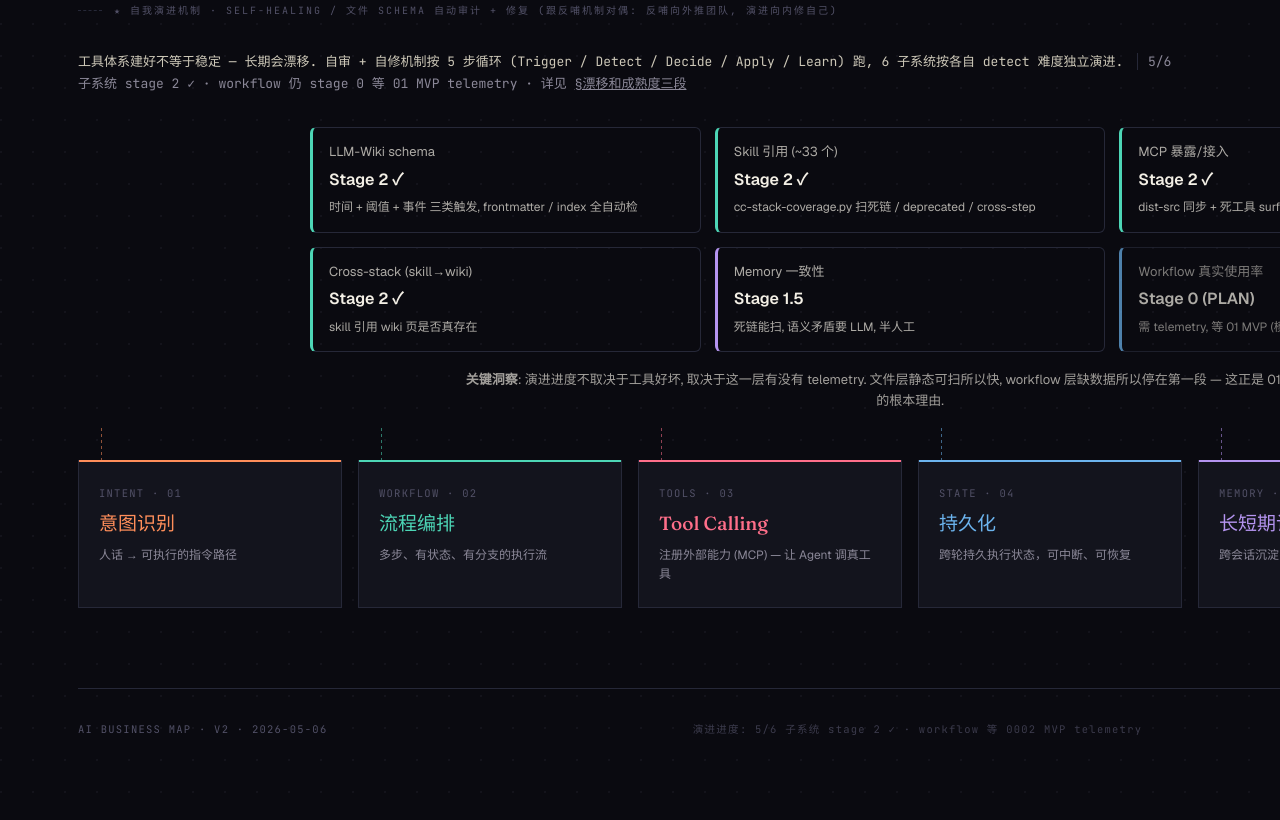
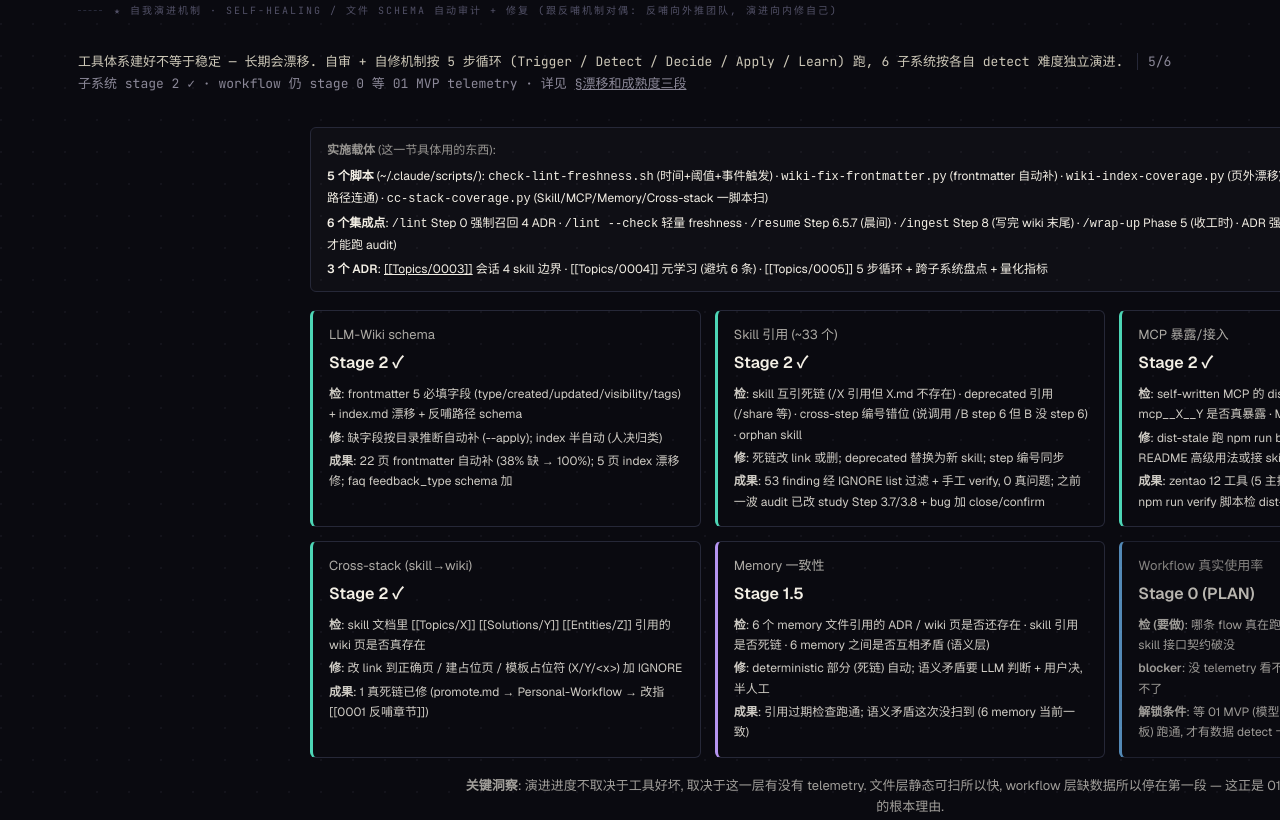
Before and after one commit to CassandraCat/CassandraCat.github.io, a website: page quartz/static/posts/ai/ai-business-map/index.html in a window 1280 px wide. Shown: the part 4297-5117 px from the top of the page. Drawn offline with nearby package versions, Linux system fonts and the light colour scheme.

Commit message:
post: 自我演进区块改详细 — 加实施载体 + 每张卡 3 行
之前每张卡只一句抽象描述, 读者看不懂"具体做了啥". 改为:

顶部加 实施载体小区: 5 脚本 + 6 集成点 + 3 ADR 全列出
每张子系统卡 3 行结构:
- 检: 具体检测什么
- 修: 怎么修法 (auto / 半自动 / 人工)
- 成果: 实测数字 (22 页 frontmatter / 5 页 index / 53→0 finding 等)

读者能从这一节真看出"演进机制具体做了什么", 不是空话.

```diff
--- a/quartz/static/posts/ai/ai-business-map/index.html
+++ b/quartz/static/posts/ai/ai-business-map/index.html
@@ -837,38 +837,78 @@
     工具体系建好不等于稳定 — 长期会漂移. 自审 + 自修机制按 5 步循环 (Trigger / Detect / Decide / Apply / Learn) 跑, 6 子系统按各自 detect 难度独立演进.
     <span class="fb-stat">5/6 子系统 stage 2 ✓ · workflow 仍 stage 0 等 01 MVP telemetry · 详见 <a href="/posts/ai/ai-business-map/" style="color:inherit;text-decoration:underline">§漂移和成熟度三段</a></span>
   </p>
+
+  <div style="max-width:1200px; margin:14px auto 0; padding:12px 16px; background:rgba(255,255,255,0.02); border:1px solid var(--border); border-radius:6px; font-size:12px; line-height:1.7;">
+    <div style="opacity:0.6; margin-bottom:6px"><b>实施载体</b> (这一节具体用的东西):</div>
+    <div><b>5 个脚本</b> (~/.claude/scripts/): <code>check-lint-freshness.sh</code> (时间+阈值+事件触发) · <code>wiki-fix-frontmatter.py</code> (frontmatter 自动补) · <code>wiki-index-coverage.py</code> (页外漂移) · <code>wiki-feedback-trace.py</code> (反哺 4 路径连通) · <code>cc-stack-coverage.py</code> (Skill/MCP/Memory/Cross-stack 一脚本扫)</div>
+    <div style="margin-top:4px"><b>6 个集成点</b>: <code>/lint</code> Step 0 强制召回 4 ADR · <code>/lint --check</code> 轻量 freshness · <code>/resume</code> Step 6.5.7 (晨间) · <code>/ingest</code> Step 8 (写完 wiki 末尾) · <code>/wrap-up</code> Phase 5 (收工时) · ADR 强制召回机制 (Topics/0004 + 0005 必读才能跑 audit)</div>
+    <div style="margin-top:4px"><b>3 个 ADR</b>: <a href="https://cassandracat.github.io/posts/ai/ai-business-map/" style="color:inherit;text-decoration:underline">[[Topics/0003]]</a> 会话 4 skill 边界 · [[Topics/0004]] 元学习 (避坑 6 条) · [[Topics/0005]] 5 步循环 + 跨子系统盘点 + 量化指标</div>
+  </div>
+
   <div style="display:grid; grid-template-columns: repeat(3, 1fr); gap:14px; margin-top:18px; max-width:1200px; margin-left:auto; margin-right:auto;">
+
     <div style="border:1px solid var(--border); border-left:3px solid #4dd6b6; padding:14px 16px; border-radius:6px;">
       <div style="font-size:13px; opacity:0.7; margin-bottom:4px">LLM-Wiki schema</div>
-      <div style="font-weight:600">Stage 2 ✓</div>
-      <div style="font-size:12px; opacity:0.7; margin-top:6px">时间 + 阈值 + 事件 三类触发, frontmatter / index 全自动检</div>
+      <div style="font-weight:600; margin-bottom:8px">Stage 2 ✓</div>
+      <div style="font-size:12px; line-height:1.7; opacity:0.85">
+        <div><b>检</b>: frontmatter 5 必填字段 (type/created/updated/visibility/tags) + index.md 漂移 + 反哺路径 schema</div>
+        <div style="margin-top:3px"><b>修</b>: 缺字段按目录推断自动补 (--apply); index 半自动 (人决归类)</div>
+        <div style="margin-top:3px"><b>成果</b>: 22 页 frontmatter 自动补 (38% 缺 → 100%); 5 页 index 漂移修; faq feedback_type schema 加</div>
+      </div>
     </div>
+
     <div style="border:1px solid var(--border); border-left:3px solid #4dd6b6; padding:14px 16px; border-radius:6px;">
       <div style="font-size:13px; opacity:0.7; margin-bottom:4px">Skill 引用 (~33 个)</div>
-      <div style="font-weight:600">Stage 2 ✓</div>
-      <div style="font-size:12px; opacity:0.7; margin-top:6px">cc-stack-coverage.py 扫死链 / deprecated / cross-step</div>
+      <div style="font-weight:600; margin-bottom:8px">Stage 2 ✓</div>
+      <div style="font-size:12px; line-height:1.7; opacity:0.85">
+        <div><b>检</b>: skill 互引死链 (/X 引用但 X.md 不存在) · deprecated 引用 (/share 等) · cross-step 编号错位 (说调用 /B step 6 但 B 没 step 6) · orphan skill</div>
+        <div style="margin-top:3px"><b>修</b>: 死链改 link 或删; deprecated 替换为新 skill; step 编号同步</div>
+        <div style="margin-top:3px"><b>成果</b>: 53 finding 经 IGNORE list 过滤 + 手工 verify, 0 真问题; 之前一波 audit 已改 study Step 3.7/3.8 + bug 加 close/confirm</div>
+      </div>
     </div>
+
     <div style="border:1px solid var(--border); border-left:3px solid #4dd6b6; padding:14px 16px; border-radius:6px;">
       <div style="font-size:13px; opacity:0.7; margin-bottom:4px">MCP 暴露/接入</div>
-      <div style="font-weight:600">Stage 2 ✓</div>
-      <div style="font-size:12px; opacity:0.7; margin-top:6px">dist-src 同步 + 死工具 surface + 错引用</div>
+      <div style="font-weight:600; margin-bottom:8px">Stage 2 ✓</div>
+      <div style="font-size:12px; line-height:1.7; opacity:0.85">
+        <div><b>检</b>: self-written MCP 的 dist/index.js 是否跟 src/ 同步 · skill 调的 mcp__X__Y 是否真暴露 · MCP 暴露但没 skill 用的死工具 surface</div>
+        <div style="margin-top:3px"><b>修</b>: dist-stale 跑 npm run build; 错引用改 tool 名; 死工具记 README 高级用法或接 skill</div>
+        <div style="margin-top:3px"><b>成果</b>: zentao 12 工具 (5 主接入 + 4 高级用法 README + 3 写动作); npm run verify 脚本检 dist-src 同步; build stamp 头注释</div>
+      </div>
     </div>
+
     <div style="border:1px solid var(--border); border-left:3px solid #4dd6b6; padding:14px 16px; border-radius:6px;">
       <div style="font-size:13px; opacity:0.7; margin-bottom:4px">Cross-stack (skill→wiki)</div>
-      <div style="font-weight:600">Stage 2 ✓</div>
-      <div style="font-size:12px; opacity:0.7; margin-top:6px">skill 引用 wiki 页是否真存在</div>
+      <div style="font-weight:600; margin-bottom:8px">Stage 2 ✓</div>
+      <div style="font-size:12px; line-height:1.7; opacity:0.85">
+        <div><b>检</b>: skill 文档里 [[Topics/X]] [[Solutions/Y]] [[Entities/Z]] 引用的 wiki 页是否真存在</div>
+        <div style="margin-top:3px"><b>修</b>: 改 link 到正确页 / 建占位页 / 模板占位符 (X/Y/&lt;x&gt;) 加 IGNORE</div>
+        <div style="margin-top:3px"><b>成果</b>: 1 真死链已修 (promote.md → Personal-Workflow → 改指 [[0001 反哺章节]])</div>
+      </div>
     </div>
+
     <div style="border:1px solid var(--border); border-left:3px solid #b594f0; padding:14px 16px; border-radius:6px;">
       <div style="font-size:13px; opacity:0.7; margin-bottom:4px">Memory 一致性</div>
-      <div style="font-weight:600">Stage 1.5</div>
-      <div style="font-size:12px; opacity:0.7; margin-top:6px">死链能扫, 语义矛盾要 LLM, 半人工</div>
+      <div style="font-weight:600; margin-bottom:8px">Stage 1.5</div>
+      <div style="font-size:12px; line-height:1.7; opacity:0.85">
+        <div><b>检</b>: 6 个 memory 文件引用的 ADR / wiki 页是否还存在 · skill 引用是否死链 · 6 memory 之间是否互相矛盾 (语义层)</div>
+        <div style="margin-top:3px"><b>修</b>: deterministic 部分 (死链) 自动; 语义矛盾要 LLM 判断 + 用户决, 半人工</div>
+        <div style="margin-top:3px"><b>成果</b>: 引用过期检查跑通; 语义矛盾这次没扫到 (6 memory 当前一致)</div>
+      </div>
     </div>
-    <div style="border:1px solid var(--border); border-left:3px solid #6cb4ee; padding:14px 16px; border-radius:6px; opacity:0.7">
+
+    <div style="border:1px solid var(--border); border-left:3px solid #6cb4ee; padding:14px 16px; border-radius:6px; opacity:0.75">
       <div style="font-size:13px; opacity:0.7; margin-bottom:4px">Workflow 真实使用率</div>
-      <div style="font-weight:600">Stage 0 (PLAN)</div>
-      <div style="font-size:12px; opacity:0.7; margin-top:6px">需 telemetry, 等 01 MVP (模型网关 + 用量看板) 跑通</div>
+      <div style="font-weight:600; margin-bottom:8px">Stage 0 (PLAN)</div>
+      <div style="font-size:12px; line-height:1.7; opacity:0.85">
+        <div><b>检 (要做)</b>: 哪条 flow 真在跑 · 哪步用户老跳过 · 哪 skill 错率高 · 跨 skill 接口契约破没</div>
+        <div style="margin-top:3px"><b>blocker</b>: 没 telemetry 看不见用户实际怎么跑 = detect 不了 = 演进不了</div>
+        <div style="margin-top:3px"><b>解锁条件</b>: 等 01 MVP (模型网关 + per-user/per-skill/per-flow 看板) 跑通, 才有数据 detect 卡点</div>
+      </div>
     </div>
+
   </div>
+
   <p style="text-align:center; margin-top:18px; font-size:13px; opacity:0.65; max-width:900px; margin-left:auto; margin-right:auto;">
     <b>关键洞察</b>: 演进进度不取决于工具好坏, 取决于这一层有没有 telemetry. 文件层静态可扫所以快, workflow 层缺数据所以停在第一段 — 这正是 01 MVP 不可选的根本理由.
   </p>
```
